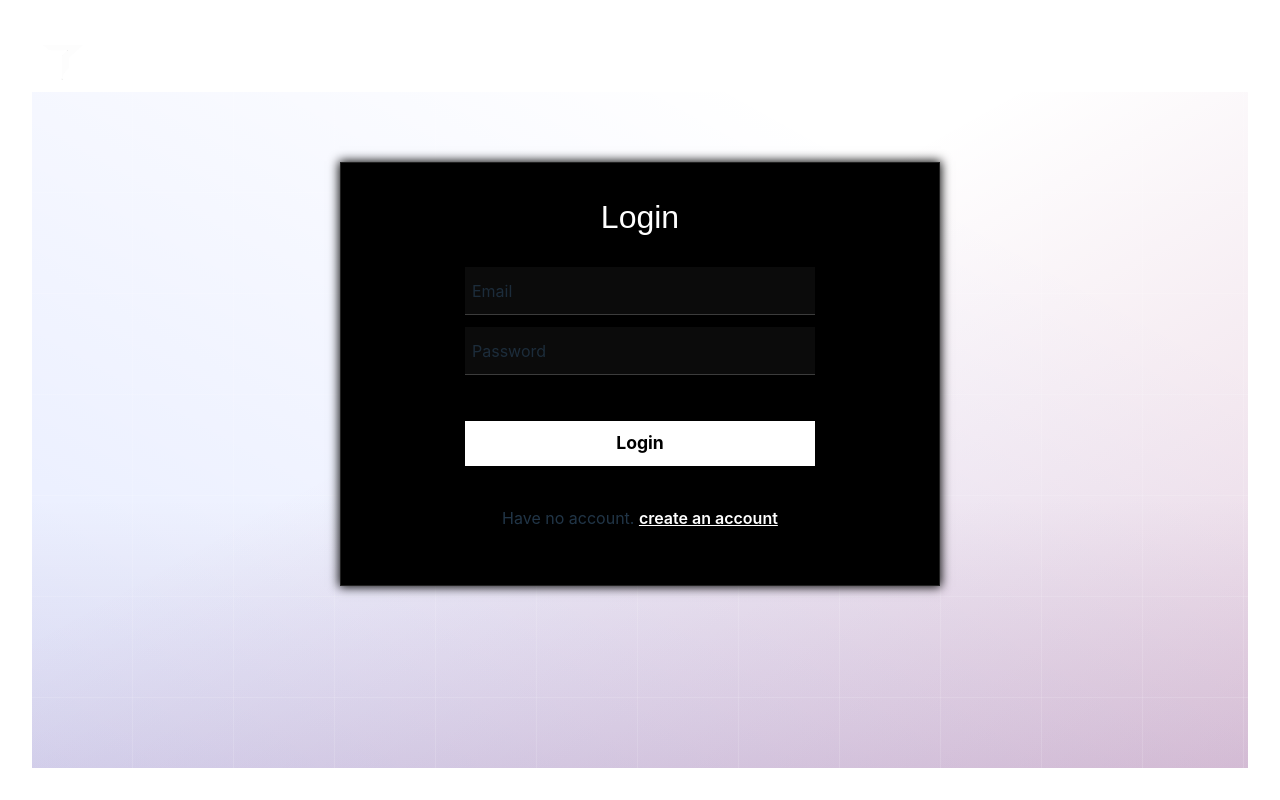
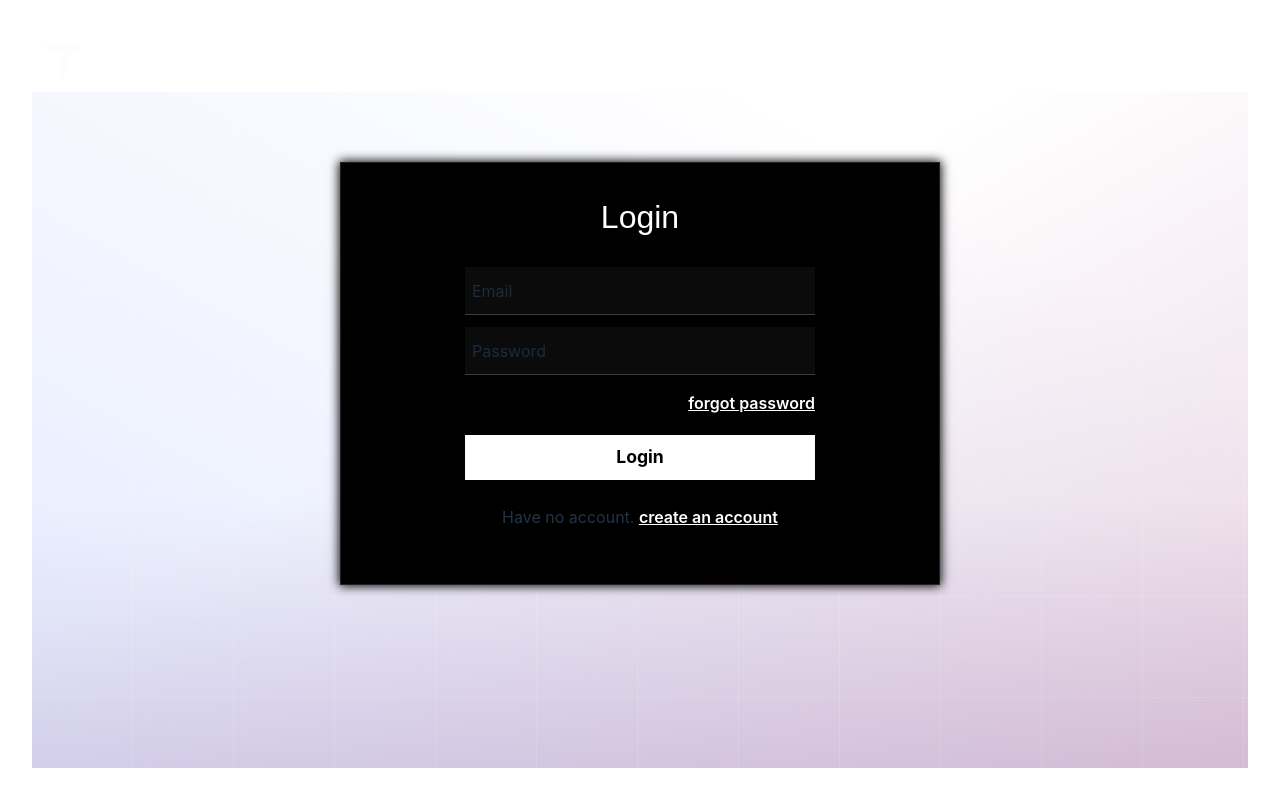
Before and after one commit to sankar-raul/Tether, a React (Vite) app in the folder client/: page /login in a window 1280 px wide. Built offline with nearby package versions, Linux system fonts and the light colour scheme.

Commit message:
feat: add "forgot password" link to Login page and adjust margins in Login and SignUp styles

```diff
--- a/client/src/pages/Login/Login.jsx
+++ b/client/src/pages/Login/Login.jsx
@@ -23,6 +23,9 @@ const Login = () => {
                         <label htmlFor='password'>Password</label>
                     </div>
                 </div>
+                <div className={styles.forgot}>
+                    <Link to='/forgot'>forgot password</Link>
+                </div>
                 <div className={styles.submitBtn}>
                     <input type="submit" value="Login"/>
                 </div>
--- a/client/src/pages/Login/login.module.css
+++ b/client/src/pages/Login/login.module.css
@@ -93,7 +93,7 @@
     display: flex;
     align-items: center;
     justify-content: center;
-    margin: 40px auto 25px auto;
+    margin: 20px auto 25px auto;
 }
 .submitBtn > input {
     all: unset;
@@ -110,7 +110,7 @@
 .help {
     text-align: center;
 }
-.help a {
+.help a, .forgot a {
     color: #fff;
     font-weight: 600;
     white-space: nowrap;
@@ -118,6 +118,13 @@
         text-decoration: none;
     }
 }
+.forgot {
+    width: clamp(150px, 80%, 350px);
+    margin: 0 auto;
+    margin-top: 10px;
+    text-align: right;
+}
+
 @media screen and (max-width: 850px) {
     .login {
         width: clamp(300px, 90%, 600px);
--- a/client/src/pages/SignUp/signup.module.css
+++ b/client/src/pages/SignUp/signup.module.css
@@ -93,7 +93,7 @@
     display: flex;
     align-items: center;
     justify-content: center;
-    margin: 40px auto 25px auto;
+    margin: 20px auto 20px auto;
 }
 .submitBtn > input {
     all: unset;
```
Also changed, not shown: 2 other files (tests, documents, lock files or other folders).
